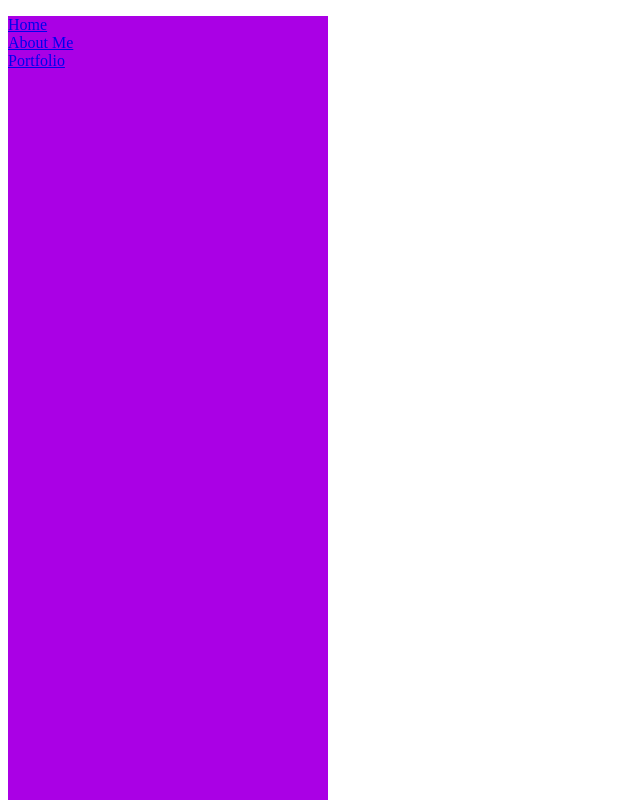
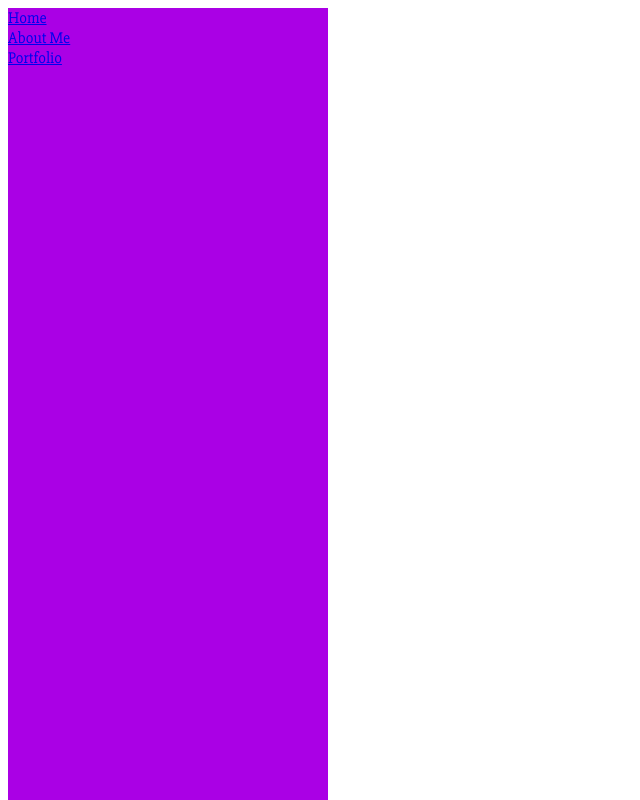
Before and after one commit to d4rtr0n/pfproject, a plain HTML site: page index.html in a window 1280 px wide. Shown: the whole page, without its empty margins (0-640 px from the left). Drawn offline with Linux system fonts and the light colour scheme.

Commit message:
set page font to googlefont slabo

```diff
--- a/index.html
+++ b/index.html
@@ -2,6 +2,7 @@
 <html>
 	<head>
 		<link rel="stylesheet" type="text/css" href="style.css">
+		<link href="https://fonts.googleapis.com/css?family=Slabo+27px" rel="stylesheet">
 		<title>Darya's NYCDA Home Page</title>
 	</head>
 	<body>
@@ -10,8 +11,6 @@
   			<li> <a href="aboutme.html">About Me</a>
   			<li><a href="portfolio.html">Portfolio</a></li>
 		</ul>
-		<p>
-			Hello world.
-		</p>
+
 	</body>
 </html>
--- a/style.css
+++ b/style.css
@@ -1,5 +1,6 @@
 * {
 	box-sizing: border-box;
+	font-family: 'Slabo 27px', serif;
 }
 
 ul {
```
